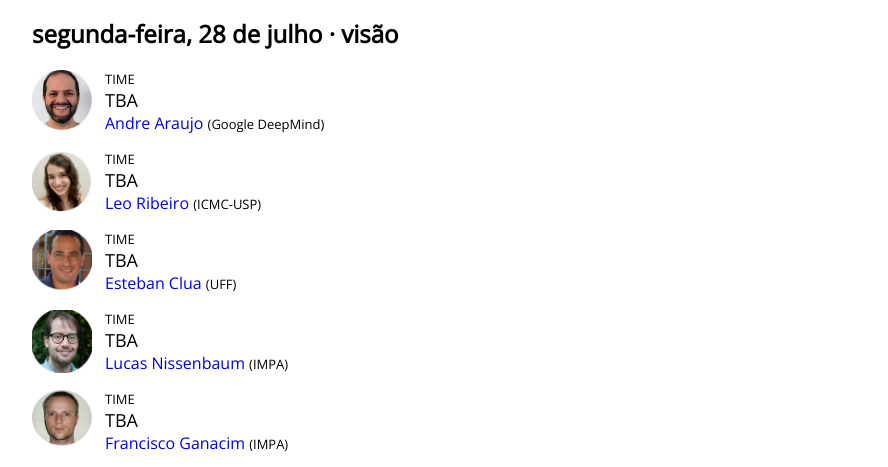
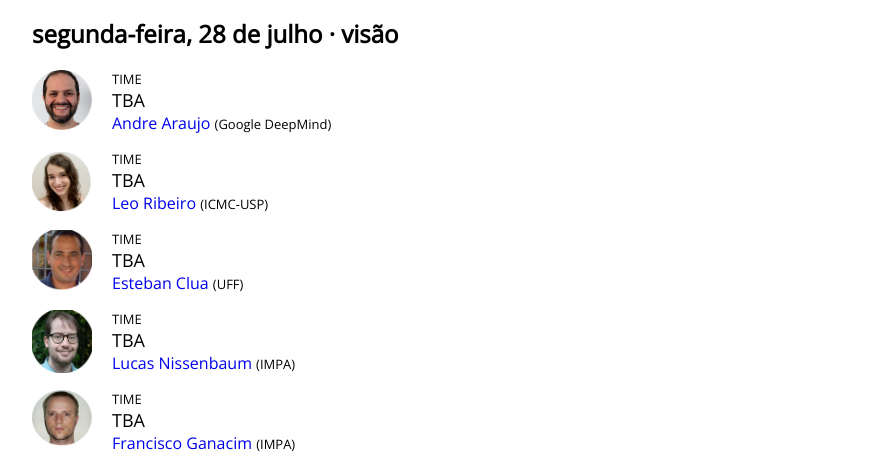
Before and after one commit to visgraf/cbm35vcg, a plain HTML site: page cbm35.html in a window 1280 px wide. Shown: the part 290-757 px from the top of the page, without its empty margins (128-1016 px from the left). Drawn offline with nearby package versions, Linux system fonts and the light colour scheme.

Commit message:
Add files via upload

```diff
--- a/cbm35.html
+++ b/cbm35.html
@@ -61,13 +61,18 @@ span.affil {
 
 img.photo {
 	width: 60px ;
-	margin-right: 1em ;
+	margin-right: 20px ;
+	margin-left: -80px ;
 }
 
 p.footer {
 	color: gray ;
 	font-size: x-small ;
 	text-transform: lowercase ;
+}
+
+dl {
+	margin-left: 80px ;
 }
 </STYLE>
 </HEAD>
```
